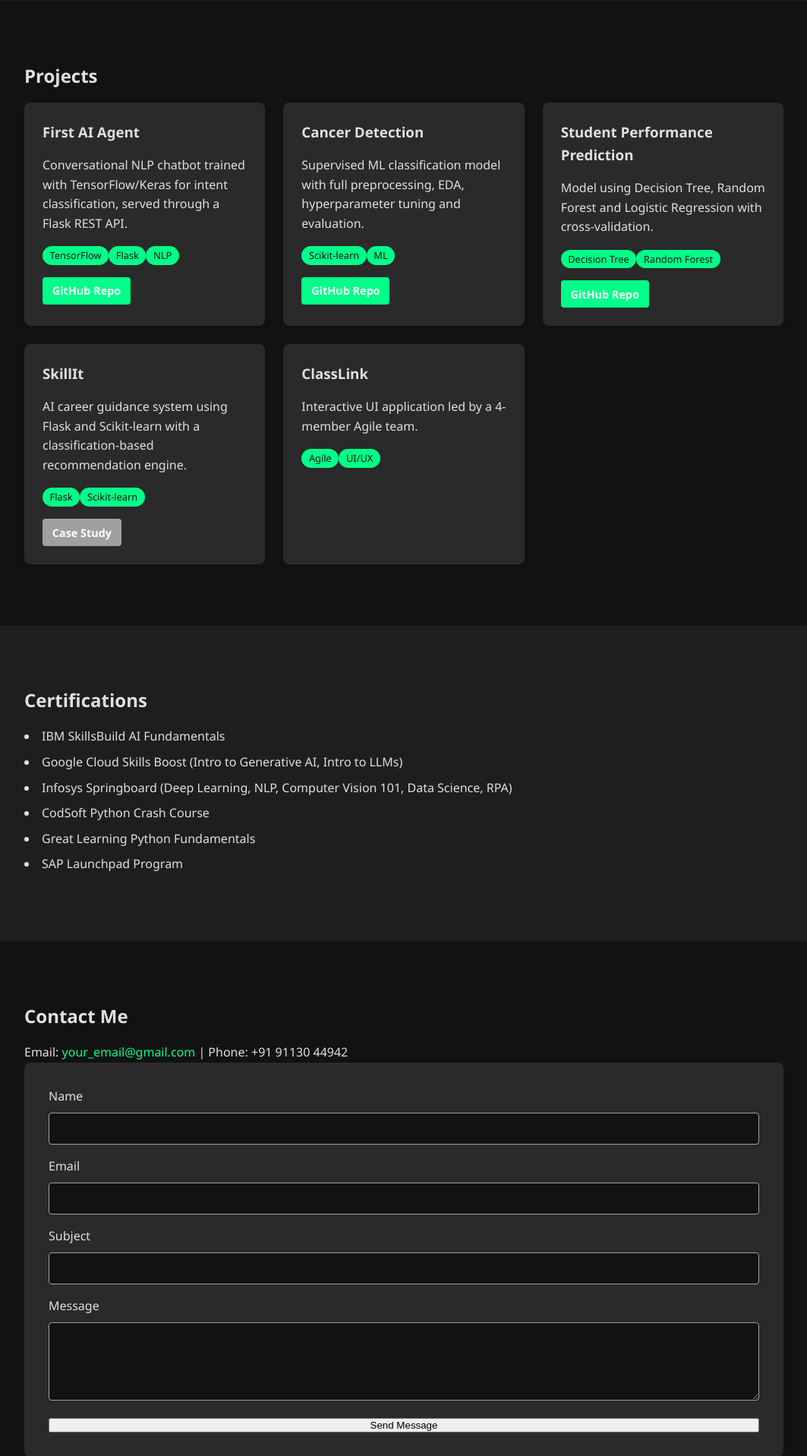
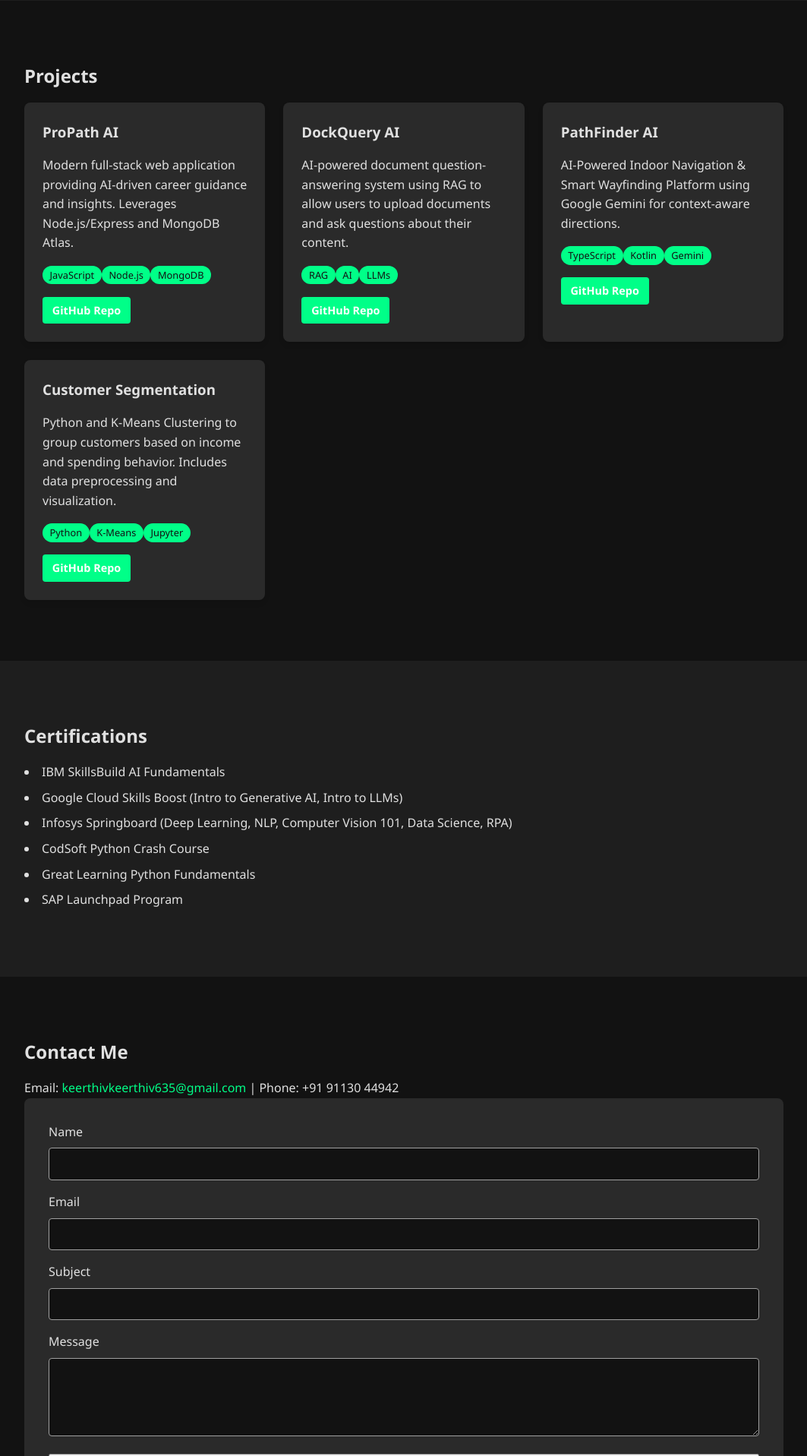
Before and after one commit to keerthivhx/My_Portfolio_website, a Flask app: page / in a window 1280 px wide. Shown: the part 2842-4759 px from the top of the page at 76% size, without its empty margins (108-1171 px from the left). Run offline with Flask 3, Linux system fonts and the light colour scheme.

Commit message:
Update email and real github projects

```diff
--- a/templates/index.html
+++ b/templates/index.html
@@ -137,35 +137,32 @@
             <h2>Projects</h2>
             <div class="projects-grid">
                 <div class="project-card">
-                    <h3>First AI Agent</h3>
-                    <p>Conversational NLP chatbot trained with TensorFlow/Keras for intent classification, served through a Flask REST API.</p>
-                    <div class="tags"><span class="chip small">TensorFlow</span><span class="chip small">Flask</span><span class="chip small">NLP</span></div>
-                    <a href="https://github.com/keerthivhx/First_Ai_Agent" target="_blank" class="btn small">GitHub Repo</a>
+                    <h3>ProPath AI</h3>
+                    <p>Modern full-stack web application providing AI-driven career guidance and insights. Leverages Node.js/Express and MongoDB Atlas.</p>
+                    <div class="tags"><span class="chip small">JavaScript</span><span class="chip small">Node.js</span><span class="chip small">MongoDB</span></div>
+                    <a href="https://github.com/keerthivhx/PROPATH-AI---Progressive-Pathway-AI" target="_blank" class="btn small">GitHub Repo</a>
                 </div>
                 <div class="project-card">
-                    <h3>Cancer Detection</h3>
-                    <p>Supervised ML classification model with full preprocessing, EDA, hyperparameter tuning and evaluation.</p>
-                    <div class="tags"><span class="chip small">Scikit-learn</span><span class="chip small">ML</span></div>
-                    <a href="https://github.com/keerthivhx/Cancer_trained_data" target="_blank" class="btn small">GitHub Repo</a>
+                    <h3>DockQuery AI</h3>
+                    <p>AI-powered document question-answering system using RAG to allow users to upload documents and ask questions about their content.</p>
+                    <div class="tags"><span class="chip small">RAG</span><span class="chip small">AI</span><span class="chip small">LLMs</span></div>
+                    <a href="https://github.com/keerthivhx/DockQuery_AI" target="_blank" class="btn small">GitHub Repo</a>
                 </div>
                 <div class="project-card">
-                    <h3>Student Performance Prediction</h3>
-                    <p>Model using Decision Tree, Random Forest and Logistic Regression with cross-validation.</p>
-                    <div class="tags"><span class="chip small">Decision Tree</span><span class="chip small">Random Forest</span></div>
-                    <a href="https://github.com/keerthivhx/student_perfamonce_trained_model" target="_blank" class="btn small">GitHub Repo</a>
+                    <h3>PathFinder AI</h3>
+                    <p>AI-Powered Indoor Navigation & Smart Wayfinding Platform using Google Gemini for context-aware directions.</p>
+                    <div class="tags"><span class="chip small">TypeScript</span><span class="chip small">Kotlin</span><span class="chip small">Gemini</span></div>
+                    <a href="https://github.com/keerthivhx/PathFounder-AI" target="_blank" class="btn small">GitHub Repo</a>
                 </div>
                 <div class="project-card">
-                    <h3>SkillIt</h3>
-                    <p>AI career guidance system using Flask and Scikit-learn with a classification-based recommendation engine.</p>
-                    <div class="tags"><span class="chip small">Flask</span><span class="chip small">Scikit-learn</span></div>
-                    <span class="btn small case-study">Case Study</span>
-                </div>
-                <div class="project-card">
-                    <h3>ClassLink</h3>
-                    <p>Interactive UI application led by a 4-member Agile team.</p>
-                    <div class="tags"><span class="chip small">Agile</span><span class="chip small">UI/UX</span></div>
+                    <h3>Customer Segmentation</h3>
+                    <p>Python and K-Means Clustering to group customers based on income and spending behavior. Includes data preprocessing and visualization.</p>
+                    <div class="tags"><span class="chip small">Python</span><span class="chip small">K-Means</span><span class="chip small">Jupyter</span></div>
+                    <a href="https://github.com/keerthivhx/Customer-Segmentation-Project." target="_blank" class="btn small">GitHub Repo</a>
                 </div>
             </div>
+        </div>
+    </div>
         </div>
     </section>
 
@@ -186,7 +183,7 @@
     <section id="contact" class="section">
         <div class="container reveal">
             <h2>Contact Me</h2>
-            <p>Email: <a href="mailto:your_email@gmail.com">your_email@gmail.com</a> | Phone: +91 91130 44942</p>
+            <p>Email: <a href="mailto:keerthivkeerthiv635@gmail.com">keerthivkeerthiv635@gmail.com</a> | Phone: +91 91130 44942</p>
             <div class="form-container">
                 <form id="contact-form">
                     <input type="text" name="website" id="website" class="honeypot" tabindex="-1" autocomplete="off">
```
Also changed, not shown: update_info.py (added, +56 -0 lines).
